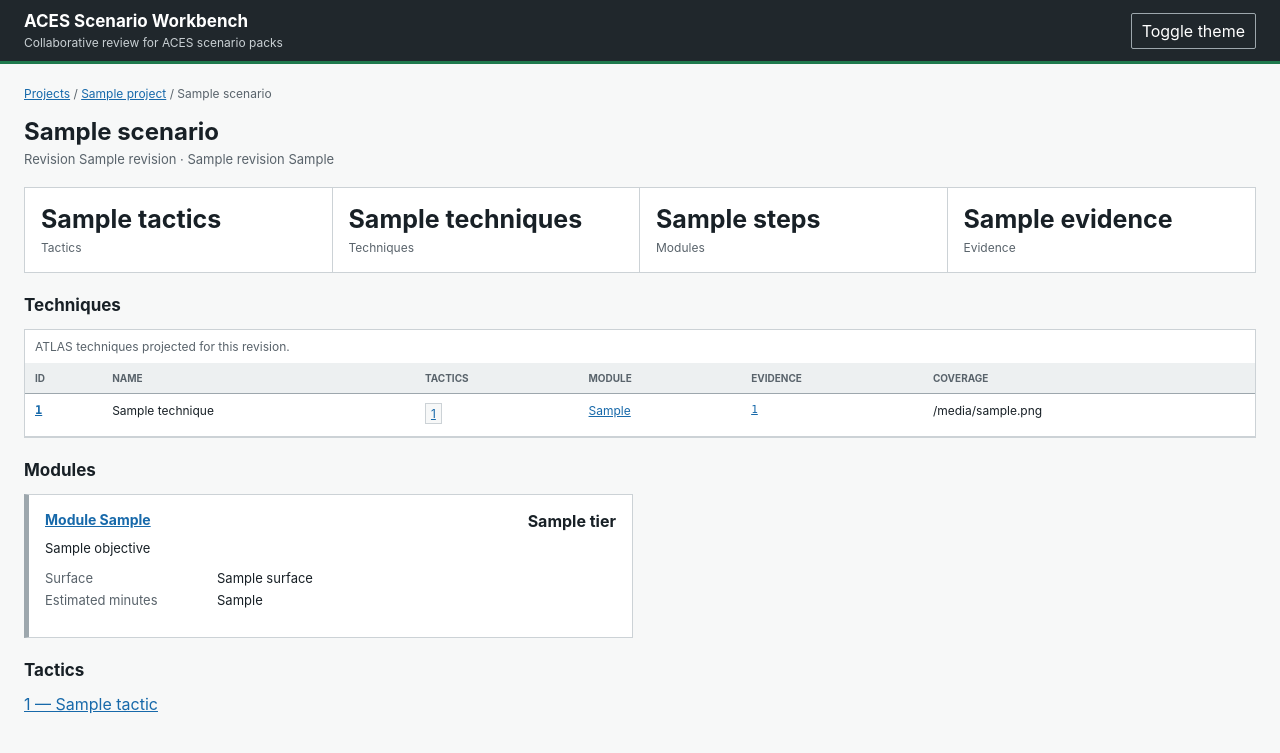
After one commit to Brad-Edwards/aces-scenario-workbench, a Django app: template src/aces_scenario_workbench/workbench/templates/workbench/revision_overview.html in a window 1280 px wide. The commit adds this page. Shown: the top 753 px of the page. Run offline with Django 3.2, Linux system fonts and the light colour scheme; the template is opened without the code that fills it: most values are stand-ins (such as "Sample title", 1, 10 or a date in 2020).

Commit message:
feat: add the review surface with addressable routes, ported design, dark mode
- project-scoped, membership-gated views: project detail, revision overview,
  and technique/tactic/module/evidence detail pages
- every object resolves to a real, shareable URL; rows and tags are navigation
- ported prototype design as a static stylesheet; DB-backed templates
- optional dark mode (stored preference, OS default) via a pre-paint theme
  script and a topbar toggle
- accessible base: lang, skip link, semantic landmarks, table captions and
  header scopes, visible focus, contrast in both themes

Refs #5

```diff
--- /dev/null
+++ b/src/aces_scenario_workbench/workbench/static/workbench/app.css
@@ -0,0 +1,147 @@
+:root {
+  color-scheme: light;
+  --ink: #182026;
+  --muted: #59636b;
+  --line: #ccd2d6;
+  --line-strong: #9da7ad;
+  --paper: #f7f8f8;
+  --surface: #ffffff;
+  --row-hover: #f2f7fa;
+  --th-bg: #edf0f1;
+  --nav: #20272c;
+  --nav-ink: #ffffff;
+  --nav-muted: #c9d0d4;
+  --accent: #1769aa;
+  --link: #1769aa;
+  --focus: #0b6fc2;
+  --quick: #1f7a4d;
+  --intermediate: #1769aa;
+  --advanced: #8a3f75;
+  font-family: Inter, ui-sans-serif, system-ui, -apple-system, BlinkMacSystemFont,
+    "Segoe UI", sans-serif;
+}
+
+/*
+ * Dark palette. The theme is chosen before paint by a small script that sets
+ * data-theme from the stored preference, falling back to the OS setting, so a
+ * single declaration serves both the toggle and the system default.
+ */
+:root[data-theme="dark"] {
+  color-scheme: dark;
+  --ink: #e6eaed;
+  --muted: #9aa4ac;
+  --line: #333c43;
+  --line-strong: #4a555d;
+  --paper: #14181b;
+  --surface: #1c2226;
+  --row-hover: #232c32;
+  --th-bg: #242c31;
+  --nav: #0f1316;
+  --nav-ink: #f2f5f7;
+  --nav-muted: #9aa4ac;
+  --accent: #4a9fe0;
+  --link: #6db3ec;
+  --focus: #6db3ec;
+  --quick: #4ab887;
+  --intermediate: #4a9fe0;
+  --advanced: #c98bb6;
+}
+
+* { box-sizing: border-box; }
+body { margin: 0; color: var(--ink); background: var(--paper); }
+a { color: var(--link); }
+a:hover { text-decoration: underline; }
+button { font: inherit; }
+:focus-visible {
+  outline: 3px solid color-mix(in srgb, var(--focus) 45%, transparent);
+  outline-offset: 1px;
+}
+.skip-link {
+  position: absolute; left: -9999px; top: 0; background: var(--surface);
+  color: var(--ink); padding: 8px 12px; z-index: 10;
+}
+.skip-link:focus { left: 8px; top: 8px; }
+
+.topbar {
+  min-height: 64px; display: flex; align-items: center; gap: 20px;
+  padding: 10px 24px; background: var(--nav); color: var(--nav-ink);
+  border-bottom: 3px solid var(--quick);
+}
+.brand strong { display: block; font-size: 17px; font-weight: 700; }
+.brand strong a { color: var(--nav-ink); text-decoration: none; }
+.brand span { color: var(--nav-muted); font-size: 12px; }
+.topbar-actions { margin-left: auto; display: flex; align-items: center; gap: 14px; }
+.topbar-actions a { color: var(--nav-ink); }
+.theme-toggle {
+  border: 1px solid var(--line-strong); background: transparent; color: var(--nav-ink);
+  border-radius: 2px; padding: 7px 10px; cursor: pointer;
+}
+.logout-inline { display: inline; margin: 0; }
+.logout-inline button {
+  border: 1px solid var(--line-strong); background: transparent; color: var(--nav-ink);
+  border-radius: 2px; padding: 7px 10px; cursor: pointer;
+}
+
+main { max-width: 1540px; margin: 0 auto; padding: 22px 24px 40px; }
+h1 { margin: 0; font-size: 24px; }
+h2 { margin: 22px 0 14px; font-size: 17px; }
+h3 { margin: 0; font-size: 14px; }
+.subhead { margin: 5px 0 20px; color: var(--muted); font-size: 13px; }
+.breadcrumb { margin: 0 0 16px; font-size: 12px; color: var(--muted); }
+.breadcrumb a { color: var(--link); }
+
+.summary-grid {
+  display: grid; grid-template-columns: repeat(4, minmax(150px, 1fr));
+  border: 1px solid var(--line); background: var(--surface); margin-bottom: 22px;
+}
+.summary-item { padding: 16px; border-right: 1px solid var(--line); }
+.summary-item:last-child { border-right: 0; }
+.summary-item b { display: block; font-size: 25px; margin-bottom: 2px; }
+.summary-item span { color: var(--muted); font-size: 12px; }
+
+.panel { background: var(--surface); border: 1px solid var(--line); padding: 18px; margin-bottom: 22px; }
+
+.table-wrap { overflow: auto; border: 1px solid var(--line); background: var(--surface); }
+table { width: 100%; border-collapse: collapse; font-size: 12px; }
+caption { text-align: left; padding: 9px 10px; color: var(--muted); font-size: 12px; }
+th {
+  position: sticky; top: 0; z-index: 1; text-align: left; padding: 9px 10px;
+  background: var(--th-bg); border-bottom: 1px solid var(--line-strong); color: var(--muted);
+  font-size: 10px; text-transform: uppercase;
+}
+td { padding: 9px 10px; border-bottom: 1px solid var(--line); vertical-align: top; }
+tbody tr:hover { background: var(--row-hover); }
+.tech-id { white-space: nowrap; font-family: ui-monospace, SFMono-Regular, Consolas, monospace; font-weight: 700; }
+.evidence { font-family: ui-monospace, SFMono-Regular, Consolas, monospace; font-size: 11px; }
+.tag { display: inline-block; margin: 0 4px 3px 0; padding: 2px 5px; border: 1px solid var(--line); background: var(--paper); white-space: nowrap; }
+.tier { font-weight: 750; }
+.tier[data-tier="quick"] { color: var(--quick); }
+.tier[data-tier="intermediate"] { color: var(--intermediate); }
+.tier[data-tier="advanced"] { color: var(--advanced); }
+
+.module-grid { display: grid; grid-template-columns: repeat(2, minmax(360px, 1fr)); gap: 14px; }
+.module {
+  background: var(--surface); border: 1px solid var(--line);
+  border-left: 5px solid var(--line-strong); padding: 16px;
+}
+.module[data-tier="quick"] { border-left-color: var(--quick); }
+.module[data-tier="intermediate"] { border-left-color: var(--intermediate); }
+.module[data-tier="advanced"] { border-left-color: var(--advanced); }
+.module-head { display: flex; gap: 12px; justify-content: space-between; align-items: start; }
+.module-number { color: var(--muted); font-size: 11px; text-transform: uppercase; }
+.module-objective { margin: 8px 0 12px; font-size: 13px; line-height: 1.4; }
+
+.facts { display: grid; grid-template-columns: 160px 1fr; gap: 6px 12px; font-size: 13px; }
+.facts dt { color: var(--muted); }
+.facts dd { margin: 0; overflow-wrap: anywhere; }
+
+.card-list { list-style: none; margin: 0; padding: 0; display: grid; gap: 6px; }
+.empty { padding: 30px; text-align: center; color: var(--muted); }
+
+@media (max-width: 900px) {
+  .topbar { align-items: flex-start; flex-wrap: wrap; padding: 12px 16px; }
+  main { padding: 16px 12px 30px; }
+  .summary-grid { grid-template-columns: repeat(2, 1fr); }
+  .module-grid { grid-template-columns: 1fr; }
+  .facts { grid-template-columns: 1fr; }
+}
--- /dev/null
+++ b/src/aces_scenario_workbench/workbench/static/workbench/app.js
@@ -0,0 +1,30 @@
+(function () {
+  "use strict";
+  const root = document.documentElement;
+  const button = document.querySelector("[data-theme-toggle]");
+  if (!button) {
+    return;
+  }
+
+  const prefersDark = () => globalThis.matchMedia("(prefers-color-scheme: dark)").matches;
+  const currentTheme = () => root.dataset.theme || (prefersDark() ? "dark" : "light");
+  const syncButton = () => {
+    button.setAttribute("aria-pressed", currentTheme() === "dark" ? "true" : "false");
+  };
+  const persist = (value) => {
+    try {
+      globalThis.localStorage.setItem("aces-theme", value);
+    } catch (error) {
+      console.warn("Unable to persist theme preference", error);
+    }
+  };
+
+  button.addEventListener("click", () => {
+    const next = currentTheme() === "dark" ? "light" : "dark";
+    root.dataset.theme = next;
+    persist(next);
+    syncButton();
+  });
+
+  syncButton();
+})();
--- a/src/aces_scenario_workbench/workbench/templates/workbench/base.html
+++ b/src/aces_scenario_workbench/workbench/templates/workbench/base.html
@@ -1,18 +1,47 @@
+{% load static %}
 <!DOCTYPE html>
 <html lang="en">
   <head>
     <meta charset="utf-8">
     <meta name="viewport" content="width=device-width, initial-scale=1">
     <link rel="icon" href="data:,">
+    <link rel="stylesheet" href="{% static 'workbench/app.css' %}">
     <title>{% block title %}ACES Scenario Workbench{% endblock %}</title>
+    <script>
+      (function () {
+        try {
+          const stored = globalThis.localStorage.getItem("aces-theme");
+          const dark = globalThis.matchMedia("(prefers-color-scheme: dark)").matches;
+          document.documentElement.dataset.theme = stored || (dark ? "dark" : "light");
+        } catch (error) { console.warn("Theme preference unavailable", error); }
+      })();
+    </script>
   </head>
   <body>
     <a class="skip-link" href="#main">Skip to main content</a>
-    <header>
-      <strong>ACES Scenario Workbench</strong>
+    <header class="topbar">
+      <div class="brand">
+        <strong><a href="{% url 'landing' %}">ACES Scenario Workbench</a></strong>
+        <span>Collaborative review for ACES scenario packs</span>
+      </div>
+      <nav class="topbar-actions" aria-label="Primary">
+        {% if user.is_authenticated %}
+          <a href="{% url 'dashboard' %}">Projects</a>
+        {% endif %}
+        <button type="button" class="theme-toggle" data-theme-toggle aria-pressed="false">
+          Toggle theme
+        </button>
+        {% if user.is_authenticated %}
+          <form class="logout-inline" method="post" action="{% url 'logout' %}">
+            {% csrf_token %}
+            <button type="submit">Sign out</button>
+          </form>
+        {% endif %}
+      </nav>
     </header>
     <main id="main">
       {% block content %}{% endblock %}
     </main>
+    <script src="{% static 'workbench/app.js' %}" defer></script>
   </body>
 </html>
--- /dev/null
+++ b/src/aces_scenario_workbench/workbench/templates/workbench/revision_overview.html
@@ -0,0 +1,97 @@
+{% extends "workbench/base.html" %}
+
+{% block title %}{{ scenario.name }} {{ revision.label }} — ACES Scenario Workbench{% endblock %}
+
+{% block content %}
+  <p class="breadcrumb">
+    <a href="{% url 'dashboard' %}">Projects</a> /
+    <a href="{% url 'project-detail' project.slug %}">{{ project.name }}</a> /
+    {{ scenario.name }}
+  </p>
+  <h1>{{ scenario.name }}</h1>
+  <p class="subhead">
+    Revision {{ revision.label }}{% if revision.framework_name %} · {{ revision.framework_name }} {{ revision.framework_release }}{% endif %}
+  </p>
+
+  <div class="summary-grid">
+    <div class="summary-item"><b>{{ counts.tactics }}</b><span>Tactics</span></div>
+    <div class="summary-item"><b>{{ counts.techniques }}</b><span>Techniques</span></div>
+    <div class="summary-item"><b>{{ counts.steps }}</b><span>Modules</span></div>
+    <div class="summary-item"><b>{{ counts.evidence }}</b><span>Evidence</span></div>
+  </div>
+
+  <h2>Techniques</h2>
+  <div class="table-wrap">
+    <table>
+      <caption>ATLAS techniques projected for this revision.</caption>
+      <thead>
+        <tr>
+          <th scope="col">ID</th>
+          <th scope="col">Name</th>
+          <th scope="col">Tactics</th>
+          <th scope="col">Module</th>
+          <th scope="col">Evidence</th>
+          <th scope="col">Coverage</th>
+        </tr>
+      </thead>
+      <tbody>
+        {% for technique in techniques %}
+          <tr>
+            <td class="tech-id">
+              <a href="{% url 'technique-detail' project.slug scenario.slug revision.pk technique.technique_id %}">{{ technique.technique_id }}</a>
+            </td>
+            <td>{{ technique.name }}</td>
+            <td>
+              {% for tactic in technique.tactics.all %}
+                <a class="tag" href="{% url 'tactic-detail' project.slug scenario.slug revision.pk tactic.tactic_id %}">{{ tactic.tactic_id }}</a>
+              {% endfor %}
+            </td>
+            <td>
+              {% if technique.step %}
+                <a href="{% url 'step-detail' project.slug scenario.slug revision.pk technique.step.path_step %}">{{ technique.step.path_step }}</a>
+              {% endif %}
+            </td>
+            <td class="evidence">
+              {% if technique.evidence %}
+                <a href="{% url 'evidence-detail' project.slug scenario.slug revision.pk technique.evidence.evidence_id %}">{{ technique.evidence.evidence_id }}</a>
+              {% endif %}
+            </td>
+            <td>{{ technique.coverage_status }}</td>
+          </tr>
+        {% empty %}
+          <tr><td colspan="6" class="empty">No techniques in this revision.</td></tr>
+        {% endfor %}
+      </tbody>
+    </table>
+  </div>
+
+  <h2>Modules</h2>
+  <div class="module-grid">
+    {% for step in steps %}
+      <article class="module" data-tier="{{ step.tier }}">
+        <div class="module-head">
+          <h3>
+            <a href="{% url 'step-detail' project.slug scenario.slug revision.pk step.path_step %}">Module {{ step.path_step }}</a>
+          </h3>
+          <span class="tier" data-tier="{{ step.tier }}">{{ step.tier }}</span>
+        </div>
+        <p class="module-objective">{{ step.objective }}</p>
+        <dl class="facts">
+          <dt>Surface</dt><dd>{{ step.surface }}</dd>
+          {% if step.estimated_minutes %}<dt>Estimated minutes</dt><dd>{{ step.estimated_minutes }}</dd>{% endif %}
+        </dl>
+      </article>
+    {% empty %}
+      <p class="empty">No modules in this revision.</p>
+    {% endfor %}
+  </div>
+
+  <h2>Tactics</h2>
+  <ul class="card-list">
+    {% for tactic in tactics %}
+      <li>
+        <a href="{% url 'tactic-detail' project.slug scenario.slug revision.pk tactic.tactic_id %}">{{ tactic.tactic_id }} — {{ tactic.name }}</a>
+      </li>
+    {% endfor %}
+  </ul>
+{% endblock %}
```
Also changed, not shown: src/aces_scenario_workbench/workbench/templates/workbench/dashboard.html (+5 -7 lines), src/aces_scenario_workbench/workbench/templates/workbench/evidence_detail.html (added, +26 -0 lines), src/aces_scenario_workbench/workbench/templates/workbench/project_detail.html (added, +31 -0 lines), src/aces_scenario_workbench/workbench/templates/workbench/step_detail.html (added, +40 -0 lines), src/aces_scenario_workbench/workbench/templates/workbench/tactic_detail.html (added, +26 -0 lines), src/aces_scenario_workbench/workbench/templates/workbench/technique_detail.html (added, +47 -0 lines), src/aces_scenario_workbench/workbench/urls.py (+8 -0 lines), src/aces_scenario_workbench/workbench/views.py (+117 -4 lines), tests/test_review.py (added, +98 -0 lines).
